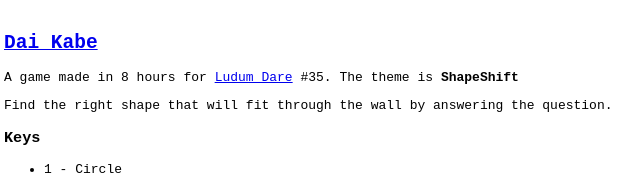
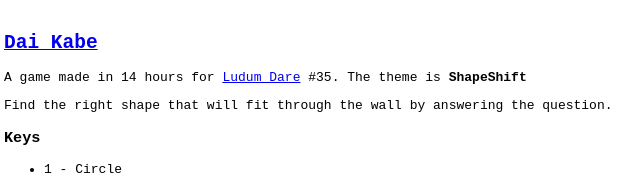
Before and after one commit to soupi/ld35, a website: page index.html in a window 1280 px wide. Shown: the part 760-934 px from the top of the page, 4-644 px from the left. Drawn offline with nearby package versions, Linux system fonts and the light colour scheme.

Commit message:
Update index.html

```diff
--- a/index.html
+++ b/index.html
@@ -11,7 +11,7 @@
     <canvas id="canvas" width=1024 height=800 />
   </div>
   <h2><a href="http://ludumdare.com/compo/ludum-dare-35/?action=preview&uid=29243">Dai Kabe</a></h2>
-  <p>A game made in 8 hours for <a href="http://ludumdare.com">Ludum Dare</a> #35. The theme is <b>ShapeShift</b></p>
+  <p>A game made in 14 hours for <a href="http://ludumdare.com">Ludum Dare</a> #35. The theme is <b>ShapeShift</b></p>
   <p>Find the right shape that will fit through the wall by answering the question.</p>
   <h3>Keys</h3>
   <ul>
```
